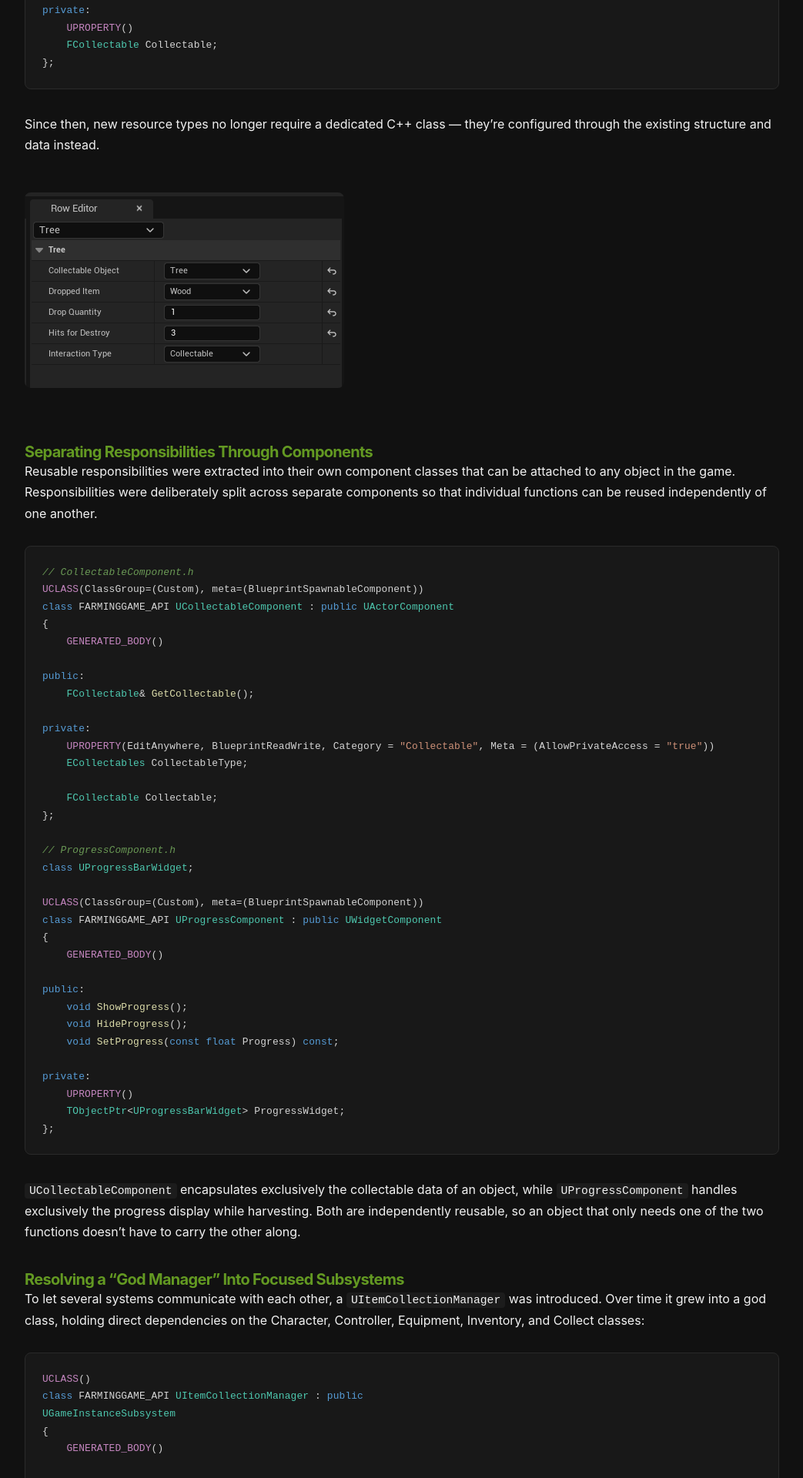
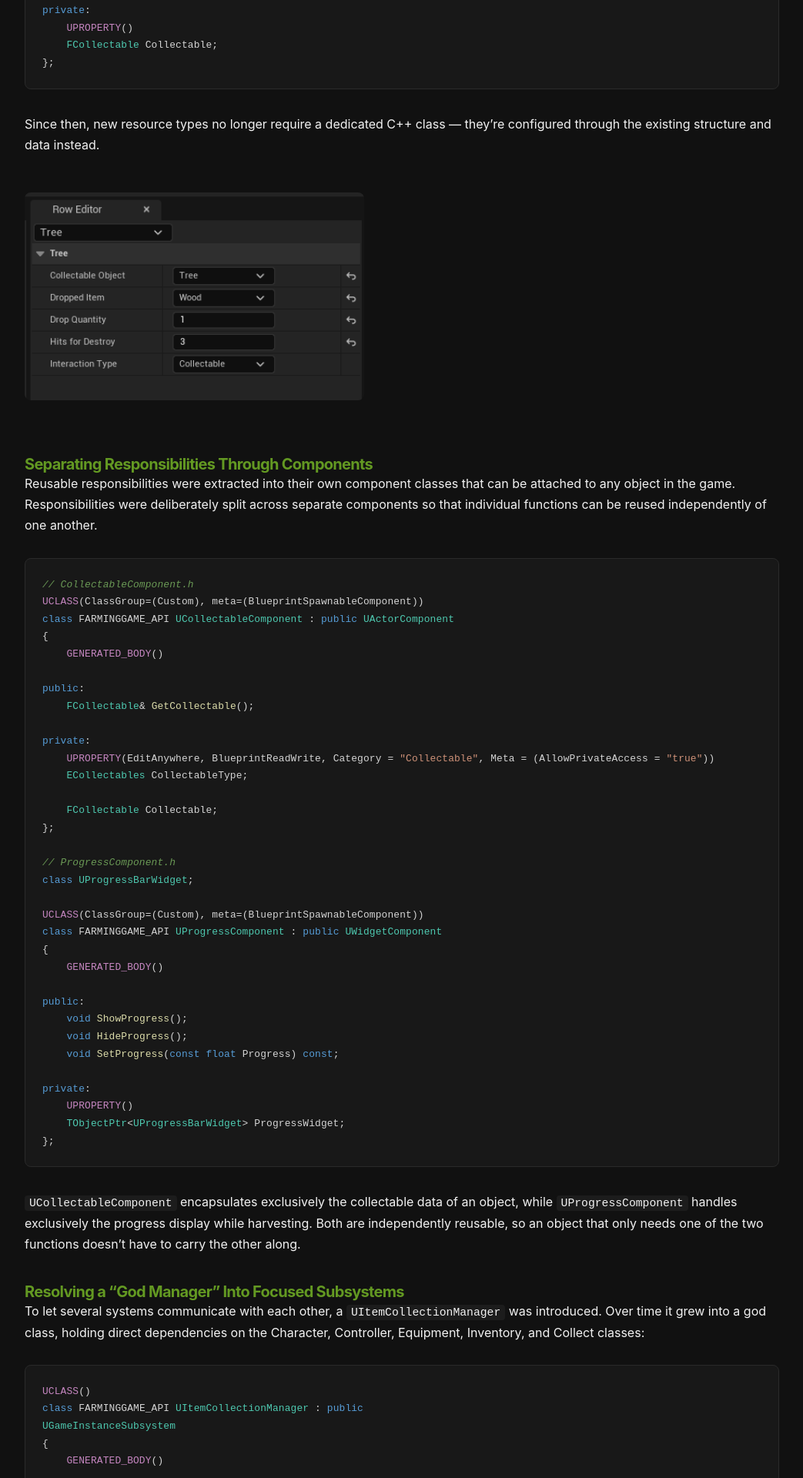
Before and after one commit to farming-game/portfolio, a Jekyll site: the page built from index.markdown, in a window 1280 px wide. Shown: the part 2395-4315 px from the top of the page at 77% size, without its empty margins (118-1161 px from the left). Built offline with Jekyll 4.4.1, drawn with Linux system fonts in a browser that asks for light colours.

Commit message:
Update portfolio layout

```diff
--- a/_layouts/default.html
+++ b/_layouts/default.html
@@ -5,6 +5,9 @@
   <meta name="viewport" content="width=device-width, initial-scale=1">
   <title>{% if page.title %}{{ page.title }} · {% endif %}{{ site.title }}</title>
   <meta name="description" content="{{ site.description | strip_html | escape }}">
+
+  <link rel="icon" href="data:,">
+
   <link rel="stylesheet" href="{{ '/assets/main.css' | relative_url }}">
   <link rel="stylesheet" href="{{ '/assets/css/syntax.css' | relative_url }}">
 </head>
--- a/assets/main.css
+++ b/assets/main.css
@@ -612,3 +612,19 @@ blockquote {
   -webkit-user-drag: none;
   user-drag: none;
 }
+
+.item-data-image {
+    margin-top: 20px;
+    text-align: left;
+}
+
+.item-data-image img {
+    width: 45%;
+    height: auto;
+}
+
+@media (max-width: 600px) {
+    .item-data-image img {
+        width: 100%;
+    }
+}
--- a/index.markdown
+++ b/index.markdown
@@ -96,7 +96,10 @@ By the second commit, these subclasses were already gone. Instead, there's a sin
 
 Since then, new resource types no longer require a dedicated C++ class — they're configured through the existing structure and data instead.
 
-![Description of the image](assets/images/Collectable.PNG)
+<div class="item-data-image">
+    <img src="assets/images/Collectable.PNG"
+         alt="Item DataTable">
+</div>
 
 ### Separating Responsibilities Through Components
 
@@ -295,12 +298,8 @@ This keeps the concrete DataTable access separate from the gameplay systems and
 <br>
 #### Example: Item Data
 
-<div style="display: flex; gap: 20px; align-items: flex-start;">
-
-    <!-- Left side: Code -->
-    <div style="width: 50%;">
-        <div class="highlight">
-            <pre><code><span class="c1">// Data.h</span>
+<div class="highlight">
+    <pre><code><span class="c1">// Data.h</span>
 <span class="cpp-macro">USTRUCT</span><span class="p">(</span><span class="n">BlueprintType</span><span class="p">)</span>
 <span class="k">struct</span> <span class="cpp-class">FItem</span> <span class="p">:</span> <span class="k">public</span> <span class="cpp-class">FTableRowBase</span>
 <span class="p">{</span>
@@ -314,14 +313,11 @@ This keeps the concrete DataTable access separate from the gameplay systems and
     <span class="k">int</span> <span class="n">Quantity</span> <span class="o">=</span> <span class="mi">0</span><span class="p">;</span>
     <span class="cpp-class">FItemEffect</span> <span class="n">Effect</span><span class="p">;</span>
 <span class="p">};</span></code></pre>
-        </div>
-    </div>
+</div>
 
-    <!-- Right side: Image -->
-    <div style="width: 50%;">
-        <img src="assets/images/Brown_Cap.PNG" alt="Description" style="width: 100%; height: auto;">
-    </div>
-
+<div class="item-data-image">
+    <img src="assets/images/Brown_Cap.PNG"
+         alt="Item DataTable">
 </div>
 
 ### 4. Extracting the Interaction Logic
```
